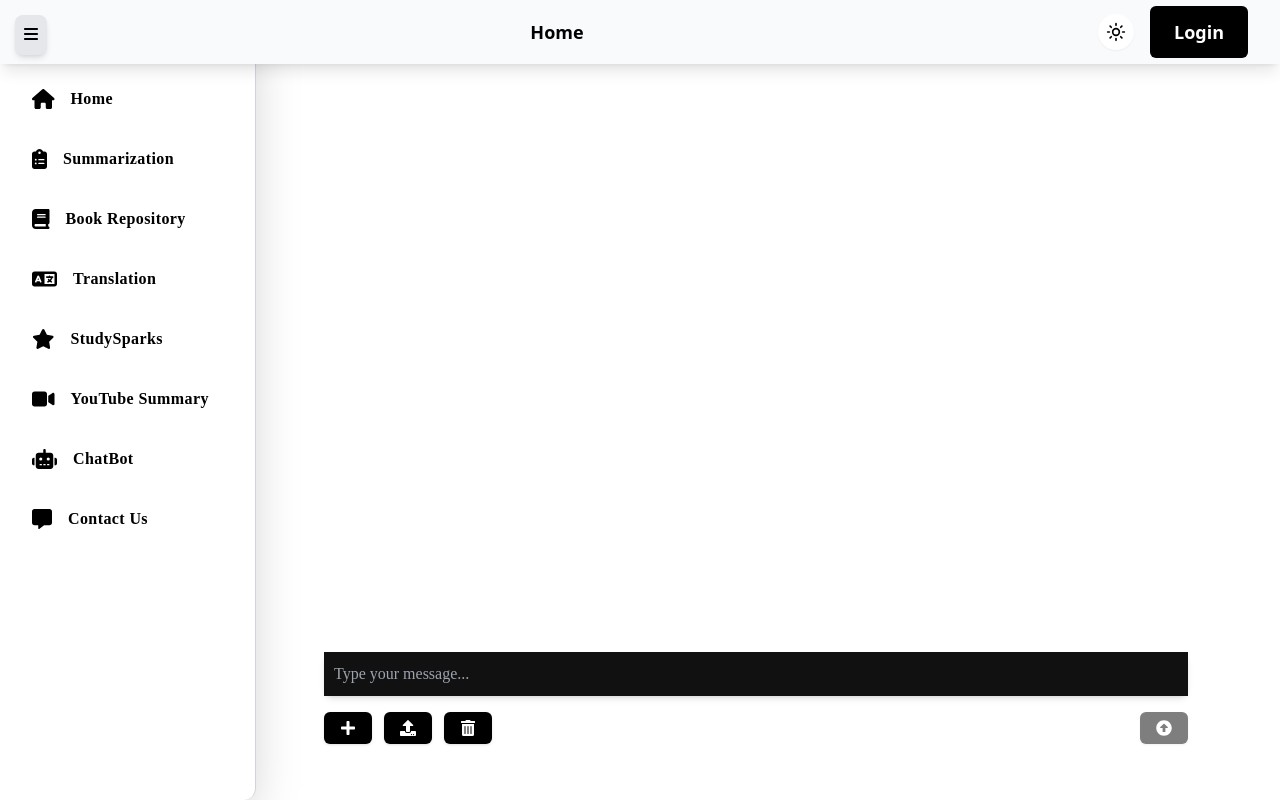
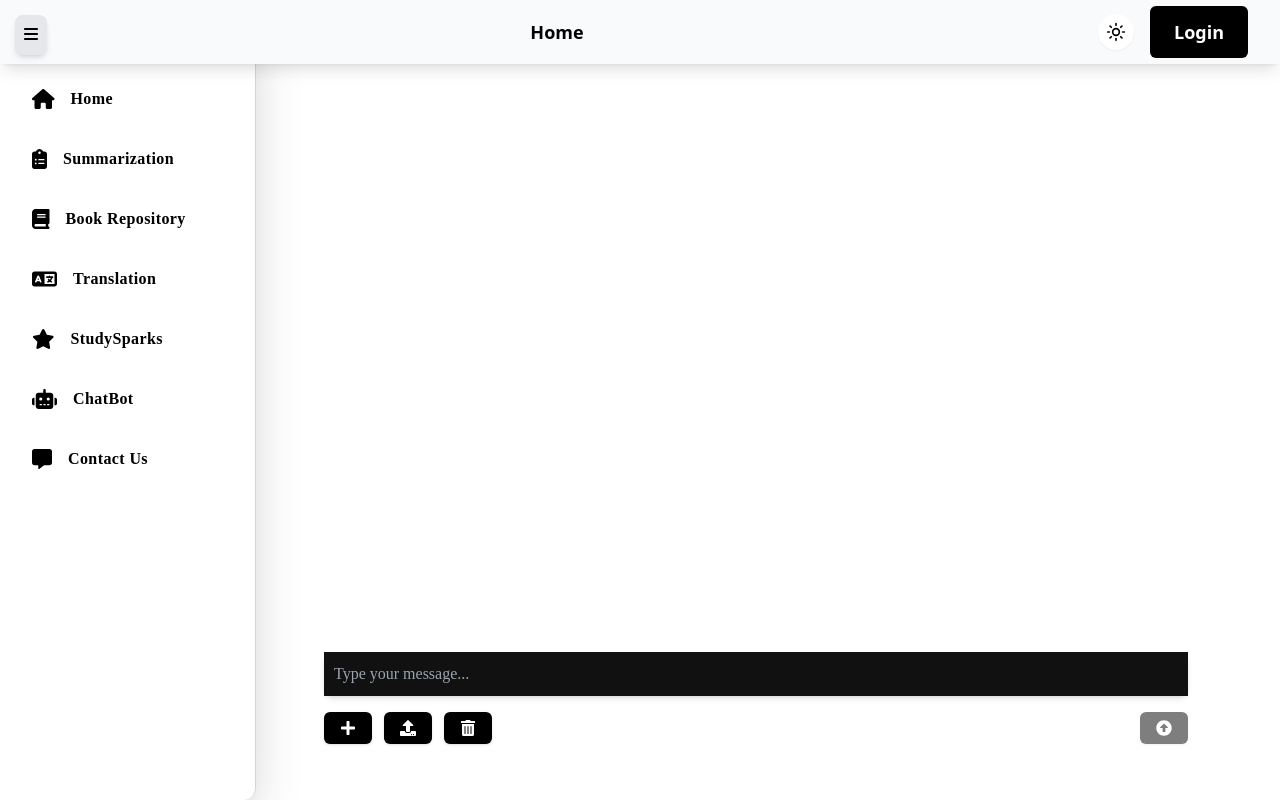
Before and after one commit to SushilJadhav04/StudySphere, a React (Vite) app in the folder frontend/: page /chat in a window 1280 px wide. Built offline with nearby package versions, Linux system fonts and the light colour scheme.

Commit message:
Update Sidebar.jsx

```diff
--- a/frontend/src/components/layout/Sidebar.jsx
+++ b/frontend/src/components/layout/Sidebar.jsx
@@ -35,7 +35,6 @@ const Sidebar = () => {
     { name: "Book Repository", icon: faBook, path: "/books" },
     { name: "Translation", icon: faLanguage, path: "/Translation" },
     { name: "StudySparks", icon: faStar, path: "/StudySparks" },
-    { name: "YouTube Summary", icon: faVideo, path: "/youtube" },
     { name: "ChatBot", icon: faRobot, path: "/Chat" },
     { name: "Contact Us", icon: faMessage, path: "/ContactUs" },
 
```
